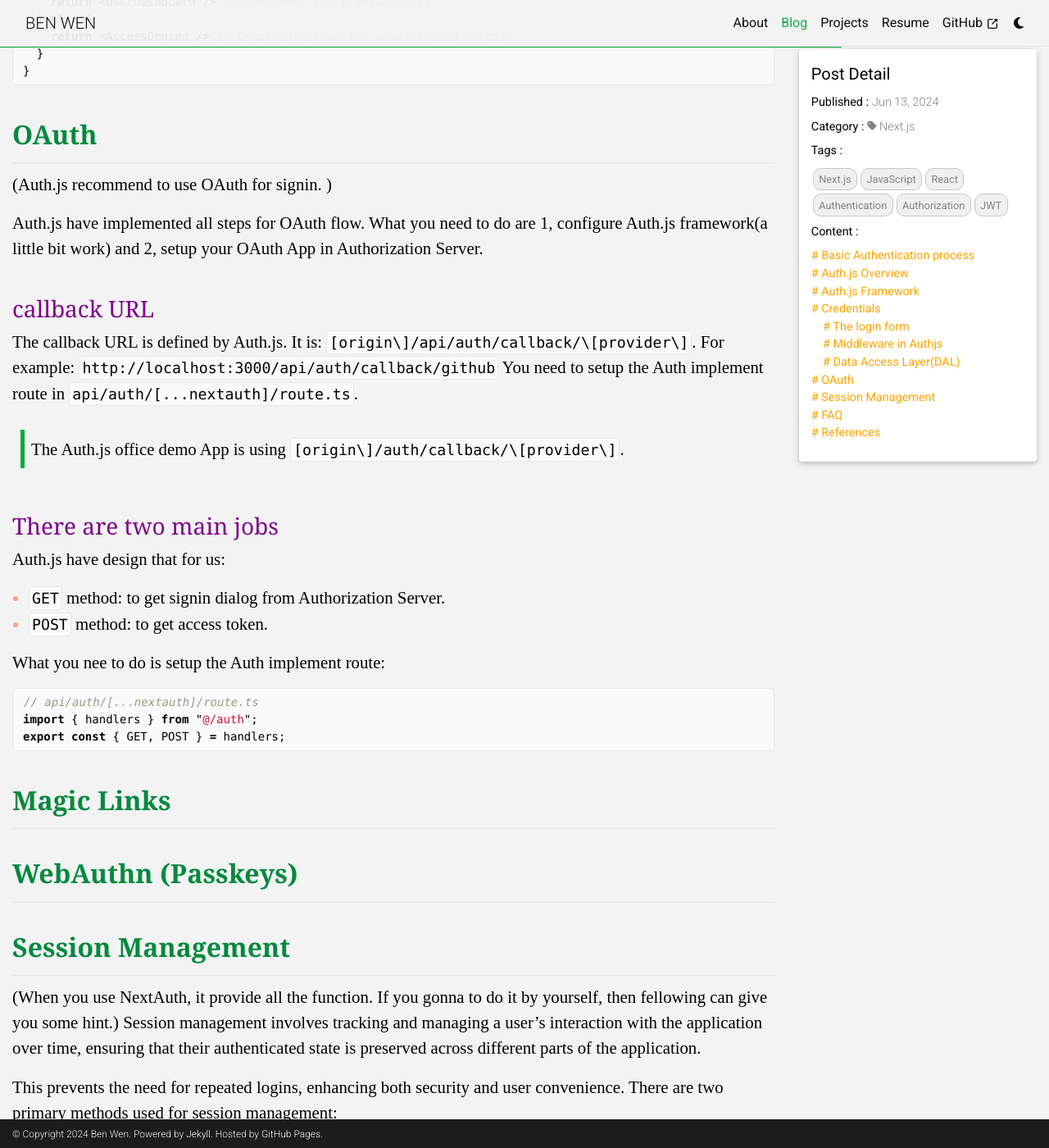
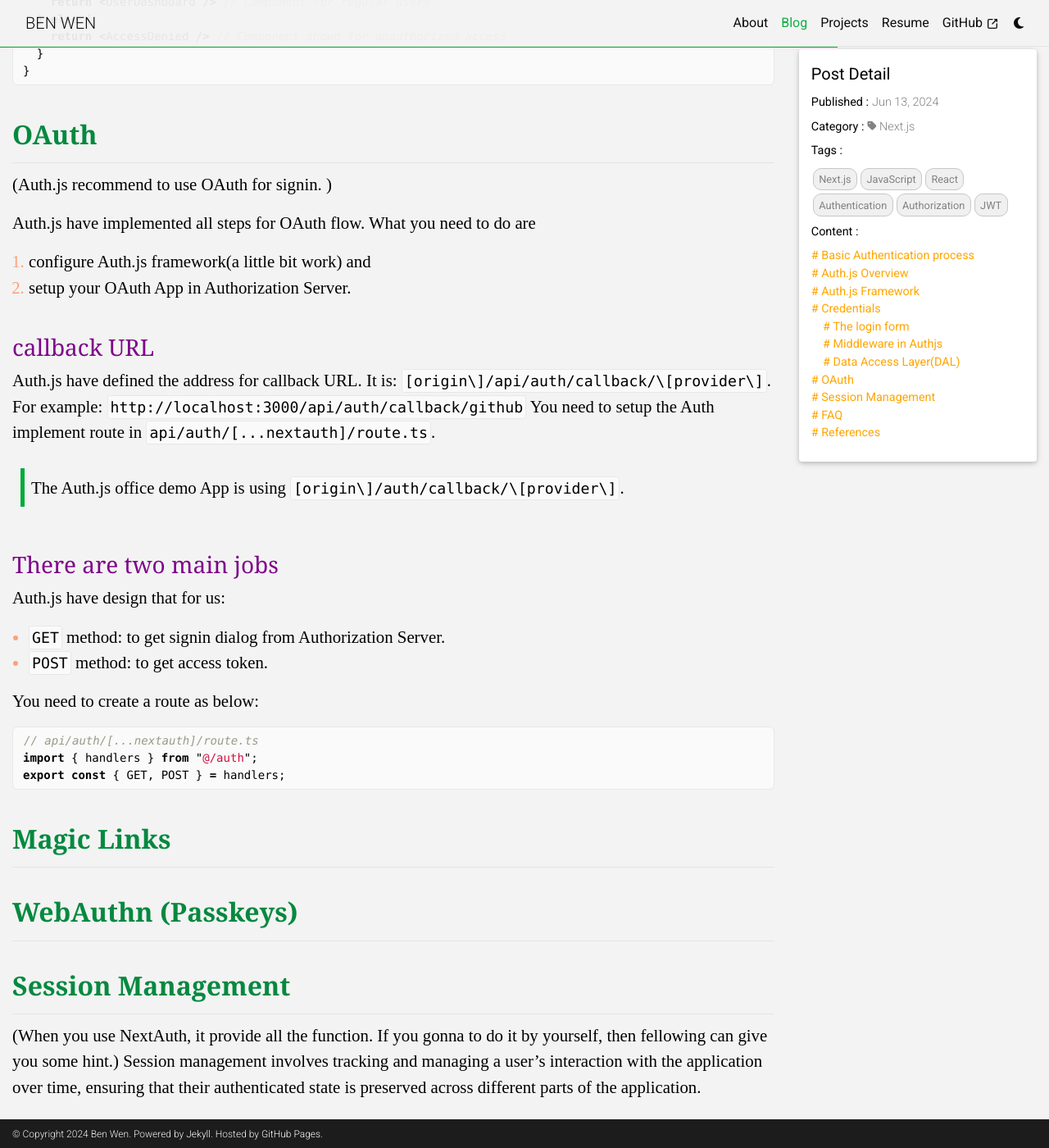
Before and after one commit to benwzj/benwzj.github.io, a Jekyll site: the page built from _posts/2024-06-13-nextjs-auth.md, in a window 1280 px wide and 1400 px high, scrolled down 9238 px. Shown: the whole window at 82% size. Built offline with Jekyll 4.4.1, drawn with Linux system fonts in a browser that asks for light colours; comment, search, counter and statistics services are not loaded.

Commit message:
update auth

````diff
--- a/_posts/2024-06-13-nextjs-auth.md
+++ b/_posts/2024-06-13-nextjs-auth.md
@@ -376,10 +376,12 @@
 
 (Auth.js recommend to use OAuth for signin. )
 
-Auth.js have implemented all steps for OAuth flow. What you need to do are 1, configure Auth.js framework(a little bit work) and 2, setup your OAuth App in Authorization Server.
+Auth.js have implemented all steps for OAuth flow. What you need to do are
+1. configure Auth.js framework(a little bit work) and
+2. setup your OAuth App in Authorization Server.
 
 ### callback URL
-The callback URL is defined by Auth.js.
+Auth.js have defined the address for callback URL.
 It is: `[origin\]/api/auth/callback/\[provider\]`. For example: `http://localhost:3000/api/auth/callback/github`
 You need to setup the Auth implement route in `api/auth/[...nextauth]/route.ts`.
 
@@ -390,7 +392,7 @@
 - `GET` method: to get signin dialog from Authorization Server.
 - `POST` method: to get access token.
 
-What you nee to do is setup the Auth implement route:
+You need to create a route as below:
 ```ts
 // api/auth/[...nextauth]/route.ts
 import { handlers } from "@/auth";
````
